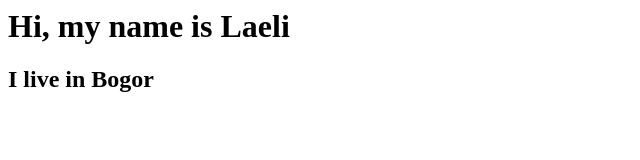
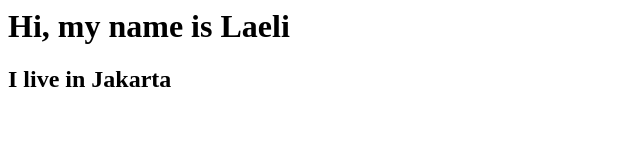
Before and after one commit to laelinurchasanah/git-learn, a plain HTML site: page index.html in a window 1280 px wide. Shown: the full height of the page, 0-640 px from the left. Drawn offline with Linux system fonts and the light colour scheme.

Commit message:
Update index.html

```diff
--- a/index.html
+++ b/index.html
@@ -4,6 +4,6 @@
    </head>
    <body>
        <h1>Hi, my name is Laeli</h1>
-       <h2>I live in Bogor</h2>
+       <h2>I live in Jakarta</h2>
    </body>
 </html>
```
